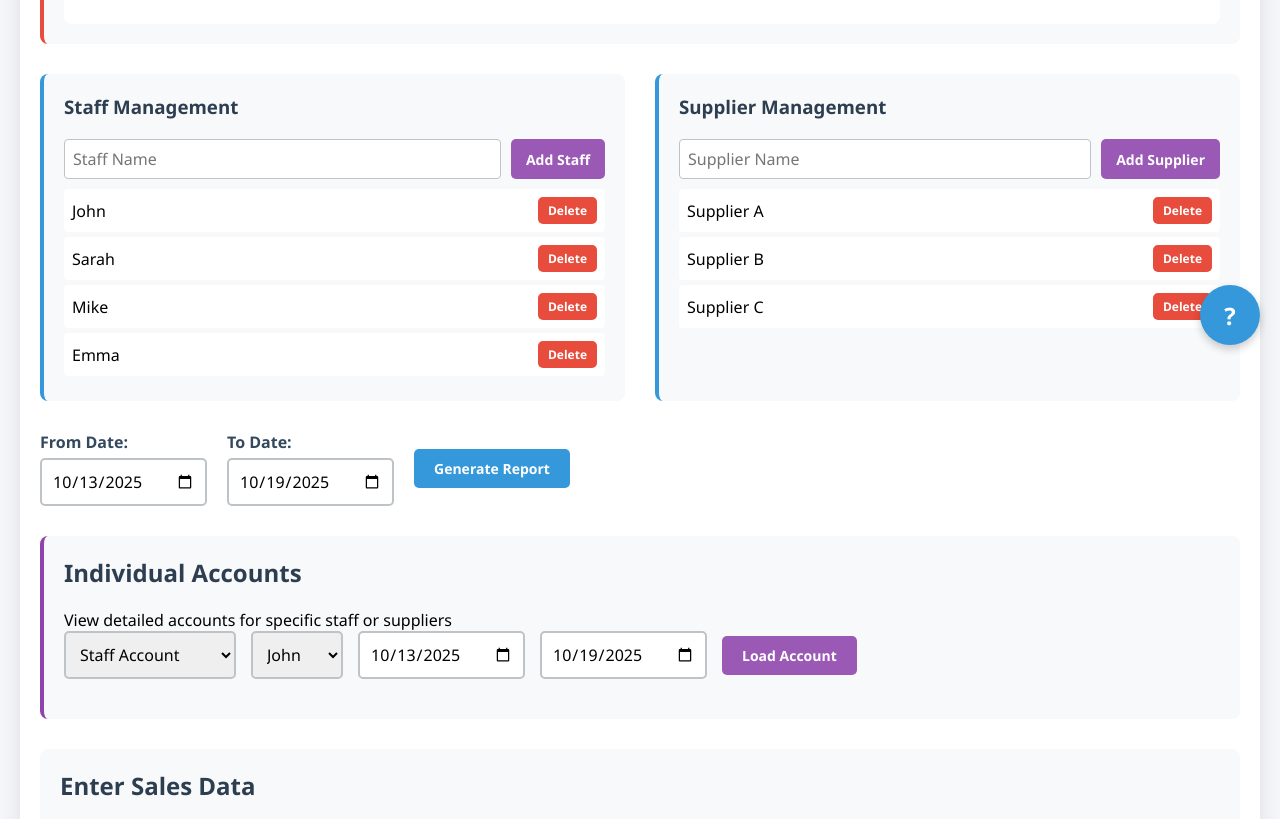
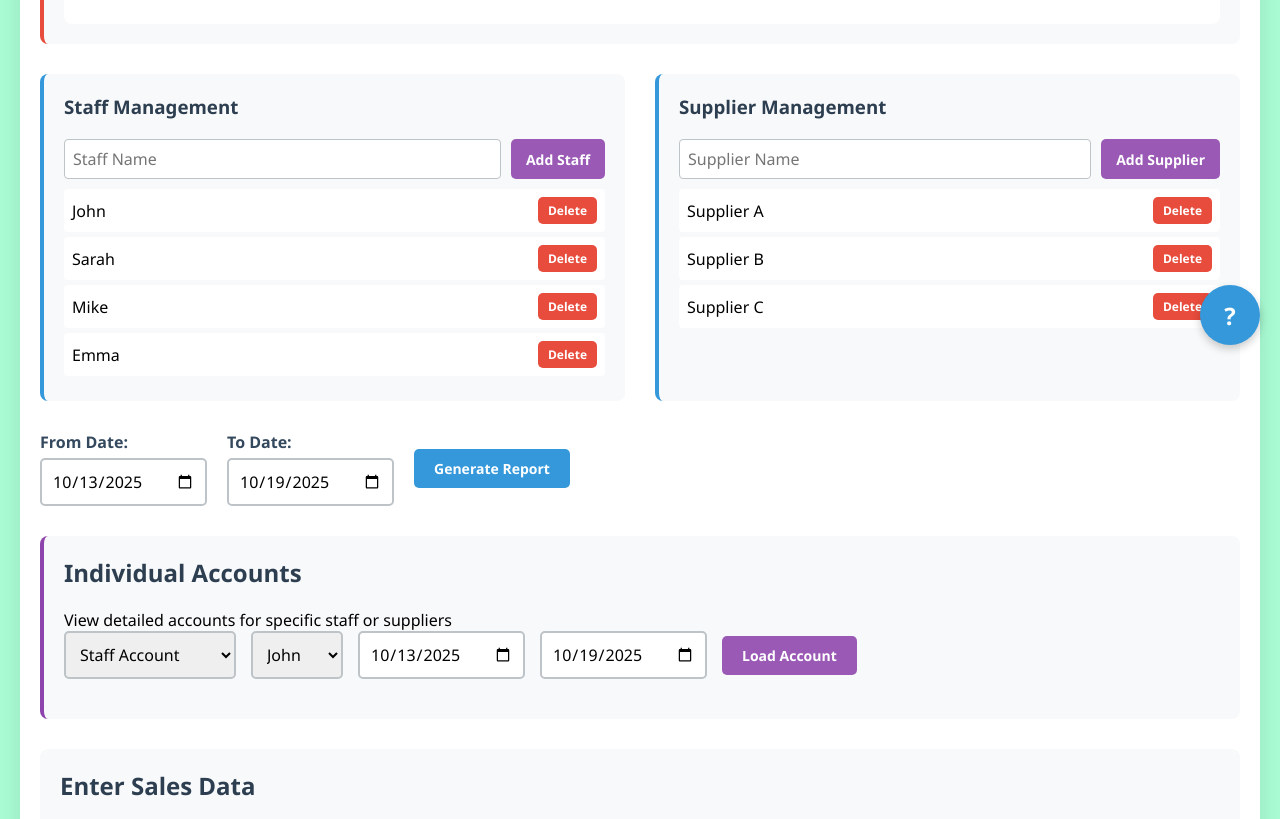
Before and after one commit to mustafaha1/Weekly-reporting-summery-, a plain HTML site: page index.html in a window 1280 px wide. Shown: the part 435-1254 px from the top of the page. Drawn offline with Linux system fonts and the light colour scheme.

Commit message:
Add files via upload
back ground color

```diff
--- a/index.html
+++ b/index.html
@@ -13,7 +13,7 @@
         }
 
         body {
-            background-color: #f5f6fa;
+            background-color: #A8FBD3;
             padding: 20px;
         }
 
```
